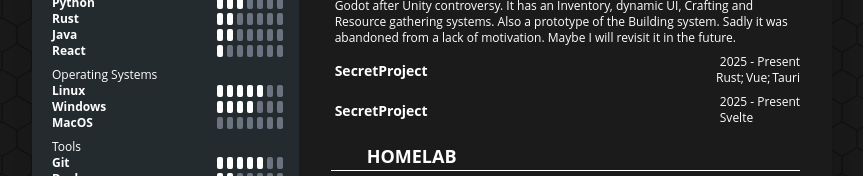
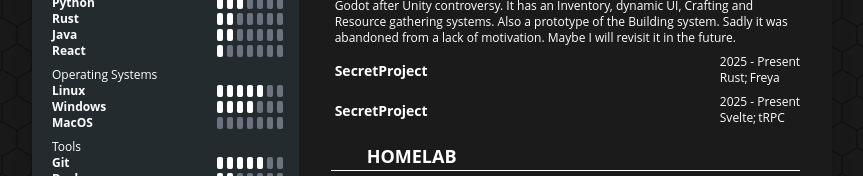
Before and after one commit to Drigster/portfolio, a SvelteKit app: page /cv in a window 1280 px wide. Shown: the part 511-687 px from the top of the page, without its empty margins (208-1071 px from the left). Built offline with nearby package versions, Linux system fonts and the light colour scheme; some icons are missing.

Commit message:
small fixes

```diff
--- a/src/app.css
+++ b/src/app.css
@@ -22,7 +22,7 @@
     font-display: normal;
 }
 html, body, .background {
-  min-width: 100vh;
+  min-width: 100vw;
   min-height: 100svh;
 }
 body {
--- a/src/routes/(app)/cv/+page.svelte
+++ b/src/routes/(app)/cv/+page.svelte
@@ -281,8 +281,7 @@
 									<div class="flex items-center gap-0.5">
 										<Cube class="inline" size="14" />
 										<span>Rust;</span>
-										<span>Vue;</span>
-										<span>Tauri</span>
+										<span>Freya</span>
 									</div>
 								</div>
 							</div>
@@ -298,7 +297,8 @@
 									</div>
 									<div class="flex items-center gap-0.5">
 										<Cube class="inline" size="14" />
-										<span>Svelte</span>
+										<span>Svelte;</span>
+										<span>tRPC</span>
 									</div>
 								</div>
 							</div>
```
